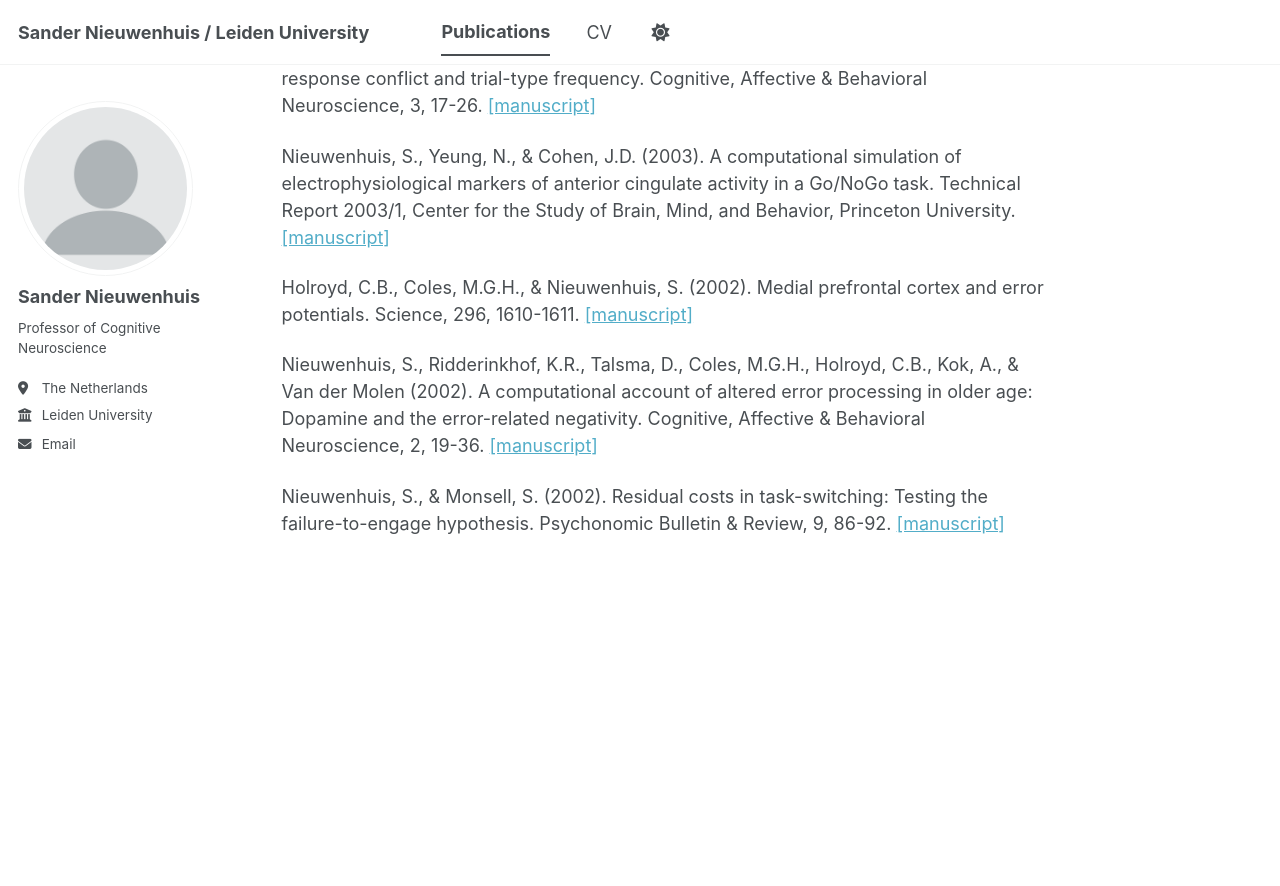
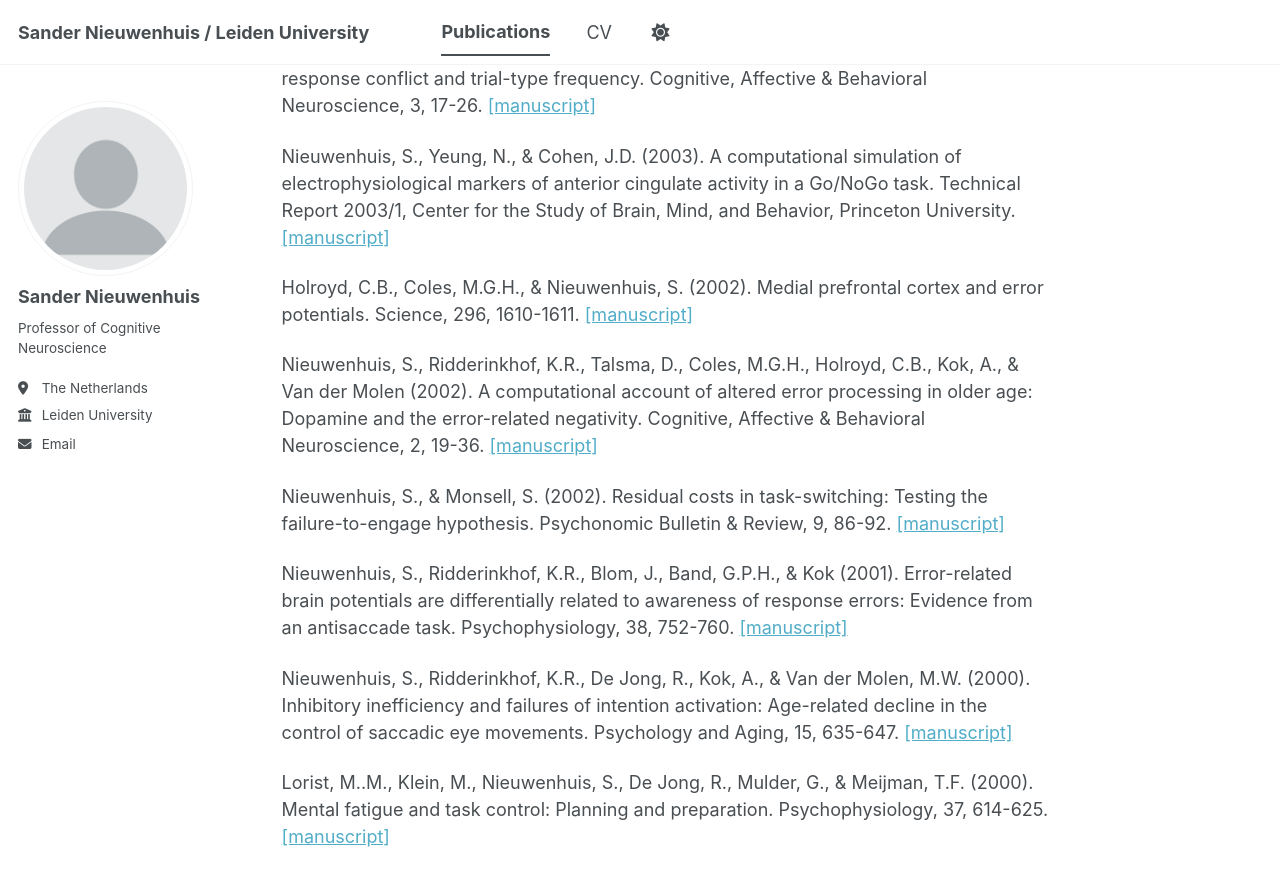
Before and after one commit to sander-nieuwenhuis/research, a Jekyll site: the page built from _pages/publications.md, in a window 1280 px wide and 900 px high, scrolled down 12911 px. Shown: the top 886 px of the window. Built offline with Jekyll 4.4.1, drawn with Linux system fonts in a browser that asks for light colours; a script bundle is joined from its source files by our own code; library files that are not in the unit come from our copies; before the commit the page ends 13498 px from its top, so only the background shows below that.

Commit message:
Update publications.md

```diff
--- a/_pages/publications.md
+++ b/_pages/publications.md
@@ -259,3 +259,9 @@ Holroyd, C.B., Coles, M.G.H., & Nieuwenhuis, S. (2002). Medial prefrontal cortex
 Nieuwenhuis, S., Ridderinkhof, K.R., Talsma, D., Coles, M.G.H., Holroyd, C.B., Kok, A., & Van der Molen (2002). A computational account of altered error processing in older age: Dopamine and the error-related negativity. Cognitive, Affective & Behavioral Neuroscience, 2, 19-36. [[manuscript]](https://sander-nieuwenhuis.github.io/research/assets/pdfs/nieuwenhuis_et_al_2002.pdf)
 
 Nieuwenhuis, S., & Monsell, S. (2002). Residual costs in task-switching: Testing the failure-to-engage hypothesis. Psychonomic Bulletin & Review, 9, 86-92. [[manuscript]](https://sander-nieuwenhuis.github.io/research/assets/pdfs/nieuwenhuis__monsell.pdf)
+
+Nieuwenhuis, S., Ridderinkhof, K.R., Blom, J., Band, G.P.H., & Kok (2001). Error-related brain potentials are differentially related to awareness of response errors: Evidence from an antisaccade task. Psychophysiology, 38, 752-760. [[manuscript]](https://sander-nieuwenhuis.github.io/research/assets/pdfs/nieuwenhuis_et_al_2001.pdf)
+
+Nieuwenhuis, S., Ridderinkhof, K.R., De Jong, R., Kok, A., & Van der Molen, M.W. (2000). Inhibitory inefficiency and failures of intention activation: Age-related decline in the control of saccadic eye movements. Psychology and Aging, 15, 635-647. [[manuscript]](https://sander-nieuwenhuis.github.io/research/assets/pdfs/nieuwenhuis_et_al_2000.pdf)
+
+Lorist, M..M., Klein, M., Nieuwenhuis, S., De Jong, R., Mulder, G., & Meijman, T.F. (2000). Mental fatigue and task control: Planning and preparation. Psychophysiology, 37, 614-625. [[manuscript]](https://sander-nieuwenhuis.github.io/research/assets/pdfs/lorist_et_al.pdf)
```
